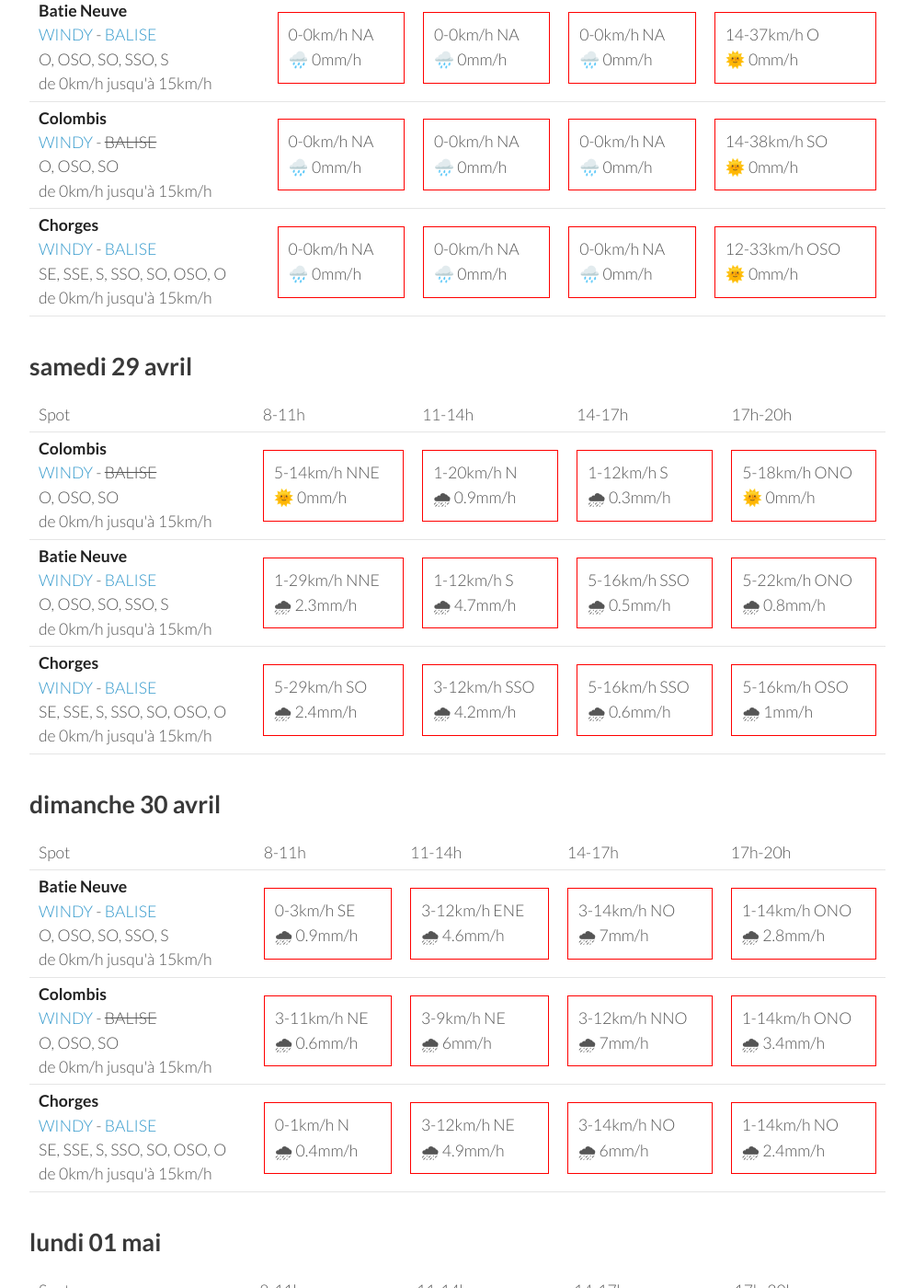
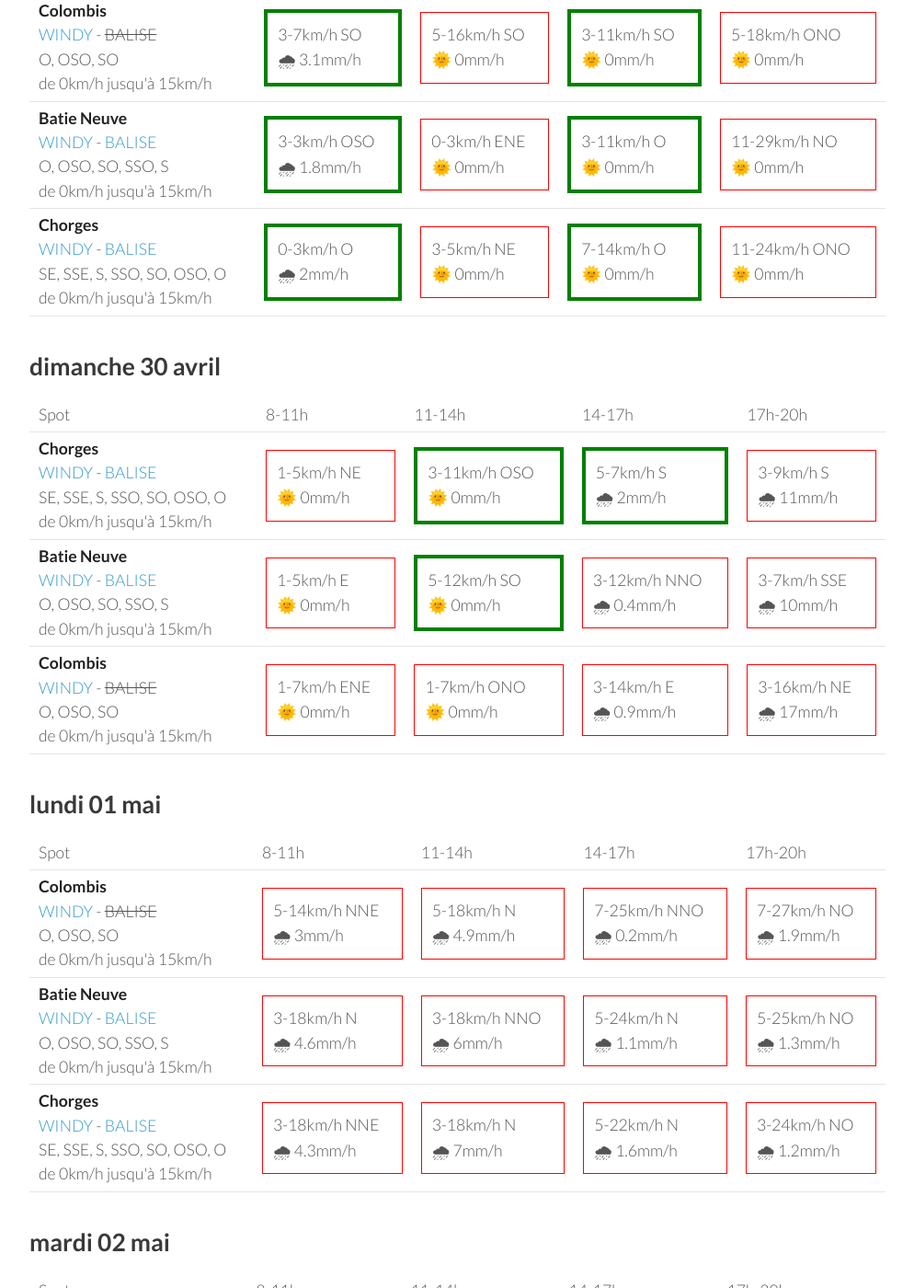
Before and after one commit to parapente-dans-le-nord/parapente-dans-le-nord.github.io, a Jekyll site: the page built from serre_poncon.markdown, in a window 1280 px wide and 1400 px high, scrolled down 373 px. Shown: the whole window at 92% size, without its empty margins (26-1020 px from the left). Built offline with Jekyll 4.4.1, drawn with Linux system fonts in a browser that asks for light colours; some of the changed text lies outside the part shown.

Commit message:
update index.markdown

```diff
--- a/serre_poncon.markdown
+++ b/serre_poncon.markdown
@@ -7,51 +7,8 @@ title:  "Tous les spots"
 {: .links}
 
 # Prevision Windy, modèle Arome
-page mise à jour le vendredi 28 avril 22:31
+page mise à jour le samedi 29 avril 06:31
 
-## vendredi 28 avril
-
-{::nomarkdown}
-<table>
-  <tbody>
-    <tr>
-      <td>Spot</td>
-      <td>8-11h</td>
-      <td>11-14h</td>
-      <td>14-17h</td>
-      <td>17h-20h</td>
-    </tr>
-<tr>
-        <td><strong>Batie Neuve</strong><br><a href="https://windy.com/44.584/6.236?44.559,6.262,10,m:eTtagly">WINDY</a> - <span class=""><a href="https://www.openwindmap.org/PP554">BALISE</a> </span><br> <span class="vent-favorable">O, OSO, SO, SSO, S</span><br><span class="force-vent">de 0km/h jusqu'à 15km/h</span> </td>
-
-            <td><div class="not-flyable"><p>0-0km/h NA</p><p>🌧️ 0mm/h</p></div></td>
-            <td><div class="not-flyable"><p>0-0km/h NA</p><p>🌧️ 0mm/h</p></div></td>
-            <td><div class="not-flyable"><p>0-0km/h NA</p><p>🌧️ 0mm/h</p></div></td>
-            <td><div class="not-flyable"><p>14-37km/h O</p><p>🌞 0mm/h</p></div></td>
-
-    </tr>
-<tr>
-        <td><strong>Colombis</strong><br><a href="https://windy.com/44.494/6.216?44.559,6.262,10">WINDY</a> - <span class="no-balise"> BALISE </span><br> <span class="vent-favorable">O, OSO, SO</span><br><span class="force-vent">de 0km/h jusqu'à 15km/h</span> </td>
-
-            <td><div class="not-flyable"><p>0-0km/h NA</p><p>🌧️ 0mm/h</p></div></td>
-            <td><div class="not-flyable"><p>0-0km/h NA</p><p>🌧️ 0mm/h</p></div></td>
-            <td><div class="not-flyable"><p>0-0km/h NA</p><p>🌧️ 0mm/h</p></div></td>
-            <td><div class="not-flyable"><p>14-38km/h SO</p><p>🌞 0mm/h</p></div></td>
-
-    </tr>
-<tr>
-        <td><strong>Chorges</strong><br><a href="https://windy.com/44.578/6.280?44.559,6.262,10">WINDY</a> - <span class=""><a href="https://www.openwindmap.org/PP554">BALISE</a> </span><br> <span class="vent-favorable">SE, SSE, S, SSO, SO, OSO, O</span><br><span class="force-vent">de 0km/h jusqu'à 15km/h</span> </td>
-
-            <td><div class="not-flyable"><p>0-0km/h NA</p><p>🌧️ 0mm/h</p></div></td>
-            <td><div class="not-flyable"><p>0-0km/h NA</p><p>🌧️ 0mm/h</p></div></td>
-            <td><div class="not-flyable"><p>0-0km/h NA</p><p>🌧️ 0mm/h</p></div></td>
-            <td><div class="not-flyable"><p>12-33km/h OSO</p><p>🌞 0mm/h</p></div></td>
-
-    </tr>
-
-</tbody>
-</table>
-{:/}
 ## samedi 29 avril
 
 {::nomarkdown}
@@ -67,9 +24,9 @@ page mise à jour le vendredi 28 avril 22:31
 <tr>
         <td><strong>Colombis</strong><br><a href="https://windy.com/44.494/6.216?44.559,6.262,10">WINDY</a> - <span class="no-balise"> BALISE </span><br> <span class="vent-favorable">O, OSO, SO</span><br><span class="force-vent">de 0km/h jusqu'à 15km/h</span> </td>
 
-            <td><div class="not-flyable"><p>5-14km/h NNE</p><p>🌞 0mm/h</p></div></td>
-            <td><div class="not-flyable"><p>1-20km/h N</p><p>🌧 0.9mm/h</p></div></td>
-            <td><div class="not-flyable"><p>1-12km/h S</p><p>🌧 0.3mm/h</p></div></td>
+            <td><div class="flyable"><p>3-7km/h SO</p><p>🌧 3.1mm/h</p></div></td>
+            <td><div class="not-flyable"><p>5-16km/h SO</p><p>🌞 0mm/h</p></div></td>
+            <td><div class="flyable"><p>3-11km/h SO</p><p>🌞 0mm/h</p></div></td>
             <td><div class="not-flyable"><p>5-18km/h ONO</p><p>🌞 0mm/h</p></div></td>
 
 
@@ -77,20 +34,20 @@ page mise à jour le vendredi 28 avril 22:31
 <tr>
         <td><strong>Batie Neuve</strong><br><a href="https://windy.com/44.584/6.236?44.559,6.262,10,m:eTtagly">WINDY</a> - <span class=""><a href="https://www.openwindmap.org/PP554">BALISE</a> </span><br> <span class="vent-favorable">O, OSO, SO, SSO, S</span><br><span class="force-vent">de 0km/h jusqu'à 15km/h</span> </td>
 
-            <td><div class="not-flyable"><p>1-29km/h NNE</p><p>🌧 2.3mm/h</p></div></td>
-            <td><div class="not-flyable"><p>1-12km/h S</p><p>🌧 4.7mm/h</p></div></td>
-            <td><div class="not-flyable"><p>5-16km/h SSO</p><p>🌧 0.5mm/h</p></div></td>
-            <td><div class="not-flyable"><p>5-22km/h ONO</p><p>🌧 0.8mm/h</p></div></td>
+            <td><div class="flyable"><p>3-3km/h OSO</p><p>🌧 1.8mm/h</p></div></td>
+            <td><div class="not-flyable"><p>0-3km/h ENE</p><p>🌞 0mm/h</p></div></td>
+            <td><div class="flyable"><p>3-11km/h O</p><p>🌞 0mm/h</p></div></td>
+            <td><div class="not-flyable"><p>11-29km/h NO</p><p>🌞 0mm/h</p></div></td>
 
 
     </tr>
 <tr>
         <td><strong>Chorges</strong><br><a href="https://windy.com/44.578/6.280?44.559,6.262,10">WINDY</a> - <span class=""><a href="https://www.openwindmap.org/PP554">BALISE</a> </span><br> <span class="vent-favorable">SE, SSE, S, SSO, SO, OSO, O</span><br><span class="force-vent">de 0km/h jusqu'à 15km/h</span> </td>
 
-            <td><div class="not-flyable"><p>5-29km/h SO</p><p>🌧 2.4mm/h</p></div></td>
-            <td><div class="not-flyable"><p>3-12km/h SSO</p><p>🌧 4.2mm/h</p></div></td>
-            <td><div class="not-flyable"><p>5-16km/h SSO</p><p>🌧 0.6mm/h</p></div></td>
-            <td><div class="not-flyable"><p>5-16km/h OSO</p><p>🌧 1mm/h</p></div></td>
+            <td><div class="flyable"><p>0-3km/h O</p><p>🌧 2mm/h</p></div></td>
+            <td><div class="not-flyable"><p>3-5km/h NE</p><p>🌞 0mm/h</p></div></td>
+            <td><div class="flyable"><p>7-14km/h O</p><p>🌞 0mm/h</p></div></td>
+            <td><div class="not-flyable"><p>11-24km/h ONO</p><p>🌞 0mm/h</p></div></td>
 
 
     </tr>
@@ -111,32 +68,32 @@ page mise à jour le vendredi 28 avril 22:31
       <td>17h-20h</td>
     </tr>
 <tr>
+        <td><strong>Chorges</strong><br><a href="https://windy.com/44.578/6.280?44.559,6.262,10">WINDY</a> - <span class=""><a href="https://www.openwindmap.org/PP554">BALISE</a> </span><br> <span class="vent-favorable">SE, SSE, S, SSO, SO, OSO, O</span><br><span class="force-vent">de 0km/h jusqu'à 15km/h</span> </td>
+
+            <td><div class="not-flyable"><p>1-5km/h NE</p><p>🌞 0mm/h</p></div></td>
+            <td><div class="flyable"><p>3-11km/h OSO</p><p>🌞 0mm/h</p></div></td>
+            <td><div class="flyable"><p>5-7km/h S</p><p>🌧 2mm/h</p></div></td>
+            <td><div class="not-flyable"><p>3-9km/h S</p><p>🌧 11mm/h</p></div></td>
+
+
+    </tr>
+<tr>
         <td><strong>Batie Neuve</strong><br><a href="https://windy.com/44.584/6.236?44.559,6.262,10,m:eTtagly">WINDY</a> - <span class=""><a href="https://www.openwindmap.org/PP554">BALISE</a> </span><br> <span class="vent-favorable">O, OSO, SO, SSO, S</span><br><span class="force-vent">de 0km/h jusqu'à 15km/h</span> </td>
 
-            <td><div class="not-flyable"><p>0-3km/h SE</p><p>🌧 0.9mm/h</p></div></td>
-            <td><div class="not-flyable"><p>3-12km/h ENE</p><p>🌧 4.6mm/h</p></div></td>
-            <td><div class="not-flyable"><p>3-14km/h NO</p><p>🌧 7mm/h</p></div></td>
-            <td><div class="not-flyable"><p>1-14km/h ONO</p><p>🌧 2.8mm/h</p></div></td>
+            <td><div class="not-flyable"><p>1-5km/h E</p><p>🌞 0mm/h</p></div></td>
+            <td><div class="flyable"><p>5-12km/h SO</p><p>🌞 0mm/h</p></div></td>
+            <td><div class="not-flyable"><p>3-12km/h NNO</p><p>🌧 0.4mm/h</p></div></td>
+            <td><div class="not-flyable"><p>3-7km/h SSE</p><p>🌧 10mm/h</p></div></td>
 
 
     </tr>
 <tr>
         <td><strong>Colombis</strong><br><a href="https://windy.com/44.494/6.216?44.559,6.262,10">WINDY</a> - <span class="no-balise"> BALISE </span><br> <span class="vent-favorable">O, OSO, SO</span><br><span class="force-vent">de 0km/h jusqu'à 15km/h</span> </td>
 
-            <td><div class="not-flyable"><p>3-11km/h NE</p><p>🌧 0.6mm/h</p></div></td>
-            <td><div class="not-flyable"><p>3-9km/h NE</p><p>🌧 6mm/h</p></div></td>
-            <td><div class="not-flyable"><p>3-12km/h NNO</p><p>🌧 7mm/h</p></div></td>
-            <td><div class="not-flyable"><p>1-14km/h ONO</p><p>🌧 3.4mm/h</p></div></td>
-
-
-    </tr>
-<tr>
-        <td><strong>Chorges</strong><br><a href="https://windy.com/44.578/6.280?44.559,6.262,10">WINDY</a> - <span class=""><a href="https://www.openwindmap.org/PP554">BALISE</a> </span><br> <span class="vent-favorable">SE, SSE, S, SSO, SO, OSO, O</span><br><span class="force-vent">de 0km/h jusqu'à 15km/h</span> </td>
-
-            <td><div class="not-flyable"><p>0-1km/h N</p><p>🌧 0.4mm/h</p></div></td>
-            <td><div class="not-flyable"><p>3-12km/h NE</p><p>🌧 4.9mm/h</p></div></td>
-            <td><div class="not-flyable"><p>3-14km/h NO</p><p>🌧 6mm/h</p></div></td>
-            <td><div class="not-flyable"><p>1-14km/h NO</p><p>🌧 2.4mm/h</p></div></td>
+            <td><div class="not-flyable"><p>1-7km/h ENE</p><p>🌞 0mm/h</p></div></td>
+            <td><div class="not-flyable"><p>1-7km/h ONO</p><p>🌞 0mm/h</p></div></td>
+            <td><div class="not-flyable"><p>3-14km/h E</p><p>🌧 0.9mm/h</p></div></td>
+            <td><div class="not-flyable"><p>3-16km/h NE</p><p>🌧 17mm/h</p></div></td>
 
 
     </tr>
@@ -157,32 +114,32 @@ page mise à jour le vendredi 28 avril 22:31
       <td>17h-20h</td>
     </tr>
 <tr>
-        <td><strong>Chorges</strong><br><a href="https://windy.com/44.578/6.280?44.559,6.262,10">WINDY</a> - <span class=""><a href="https://www.openwindmap.org/PP554">BALISE</a> </span><br> <span class="vent-favorable">SE, SSE, S, SSO, SO, OSO, O</span><br><span class="force-vent">de 0km/h jusqu'à 15km/h</span> </td>
+        <td><strong>Colombis</strong><br><a href="https://windy.com/44.494/6.216?44.559,6.262,10">WINDY</a> - <span class="no-balise"> BALISE </span><br> <span class="vent-favorable">O, OSO, SO</span><br><span class="force-vent">de 0km/h jusqu'à 15km/h</span> </td>
 
-            <td><div class="not-flyable"><p>1-12km/h NNE</p><p>🌧 1.5mm/h</p></div></td>
-            <td><div class="not-flyable"><p>0-18km/h SE</p><p>🌧 1.3mm/h</p></div></td>
-            <td><div class="not-flyable"><p>3-22km/h NNO</p><p>🌧 0.3mm/h</p></div></td>
-            <td><div class="not-flyable"><p>1-25km/h NE</p><p>🌧 1.2mm/h</p></div></td>
+            <td><div class="not-flyable"><p>5-14km/h NNE</p><p>🌧 3mm/h</p></div></td>
+            <td><div class="not-flyable"><p>5-18km/h N</p><p>🌧 4.9mm/h</p></div></td>
+            <td><div class="not-flyable"><p>7-25km/h NNO</p><p>🌧 0.2mm/h</p></div></td>
+            <td><div class="not-flyable"><p>7-27km/h NO</p><p>🌧 1.9mm/h</p></div></td>
 
 
     </tr>
 <tr>
         <td><strong>Batie Neuve</strong><br><a href="https://windy.com/44.584/6.236?44.559,6.262,10,m:eTtagly">WINDY</a> - <span class=""><a href="https://www.openwindmap.org/PP554">BALISE</a> </span><br> <span class="vent-favorable">O, OSO, SO, SSO, S</span><br><span class="force-vent">de 0km/h jusqu'à 15km/h</span> </td>
 
-            <td><div class="not-flyable"><p>1-12km/h N</p><p>🌧 1.3mm/h</p></div></td>
-            <td><div class="not-flyable"><p>0-18km/h OSO</p><p>🌧 0.6mm/h</p></div></td>
-            <td><div class="not-flyable"><p>5-22km/h NNO</p><p>🌧 0.3mm/h</p></div></td>
-            <td><div class="not-flyable"><p>1-24km/h NNO</p><p>🌧 0.7mm/h</p></div></td>
+            <td><div class="not-flyable"><p>3-18km/h N</p><p>🌧 4.6mm/h</p></div></td>
+            <td><div class="not-flyable"><p>3-18km/h NNO</p><p>🌧 6mm/h</p></div></td>
+            <td><div class="not-flyable"><p>5-24km/h N</p><p>🌧 1.1mm/h</p></div></td>
+            <td><div class="not-flyable"><p>5-25km/h NO</p><p>🌧 1.3mm/h</p></div></td>
 
 
     </tr>
 <tr>
-        <td><strong>Colombis</strong><br><a href="https://windy.com/44.494/6.216?44.559,6.262,10">WINDY</a> - <span class="no-balise"> BALISE </span><br> <span class="vent-favorable">O, OSO, SO</span><br><span class="force-vent">de 0km/h jusqu'à 15km/h</span> </td>
+        <td><strong>Chorges</strong><br><a href="https://windy.com/44.578/6.280?44.559,6.262,10">WINDY</a> - <span class=""><a href="https://www.openwindmap.org/PP554">BALISE</a> </span><br> <span class="vent-favorable">SE, SSE, S, SSO, SO, OSO, O</span><br><span class="force-vent">de 0km/h jusqu'à 15km/h</span> </td>
 
-            <td><div class="not-flyable"><p>0-14km/h N</p><p>🌧 2.3mm/h</p></div></td>
-            <td><div class="not-flyable"><p>3-18km/h N</p><p>🌧 0.2mm/h</p></div></td>
-            <td><div class="not-flyable"><p>9-27km/h NNO</p><p>🌧 0.3mm/h</p></div></td>
-            <td><div class="not-flyable"><p>5-27km/h NNE</p><p>🌧 1.5mm/h</p></div></td>
+            <td><div class="not-flyable"><p>3-18km/h NNE</p><p>🌧 4.3mm/h</p></div></td>
+            <td><div class="not-flyable"><p>3-18km/h N</p><p>🌧 7mm/h</p></div></td>
+            <td><div class="not-flyable"><p>5-22km/h N</p><p>🌧 1.6mm/h</p></div></td>
+            <td><div class="not-flyable"><p>3-24km/h NO</p><p>🌧 1.2mm/h</p></div></td>
 
 
     </tr>
@@ -205,8 +162,8 @@ page mise à jour le vendredi 28 avril 22:31
 <tr>
         <td><strong>Batie Neuve</strong><br><a href="https://windy.com/44.584/6.236?44.559,6.262,10,m:eTtagly">WINDY</a> - <span class=""><a href="https://www.openwindmap.org/PP554">BALISE</a> </span><br> <span class="vent-favorable">O, OSO, SO, SSO, S</span><br><span class="force-vent">de 0km/h jusqu'à 15km/h</span> </td>
 
-            <td><div class="not-flyable"><p>3-24km/h NNO</p><p>🌞 0mm/h</p></div></td>
-            <td><div class="not-flyable"><p>3-22km/h NNO</p><p>🌞 0mm/h</p></div></td>
+            <td><div class="not-flyable"><p>5-27km/h N</p><p>🌞 0mm/h</p></div></td>
+            <td><div class="not-flyable"><p>5-25km/h NNO</p><p>🌞 0mm/h</p></div></td>
             <td><div class="not-flyable"><p>5-27km/h NNO</p><p>🌞 0mm/h</p></div></td>
             <td><div class="not-flyable"><p>9-33km/h NNO</p><p>🌞 0mm/h</p></div></td>
 
@@ -215,8 +172,8 @@ page mise à jour le vendredi 28 avril 22:31
 <tr>
         <td><strong>Colombis</strong><br><a href="https://windy.com/44.494/6.216?44.559,6.262,10">WINDY</a> - <span class="no-balise"> BALISE </span><br> <span class="vent-favorable">O, OSO, SO</span><br><span class="force-vent">de 0km/h jusqu'à 15km/h</span> </td>
 
-            <td><div class="not-flyable"><p>3-16km/h NNO</p><p>🌞 0mm/h</p></div></td>
-            <td><div class="not-flyable"><p>5-20km/h NNO</p><p>🌞 0mm/h</p></div></td>
+            <td><div class="not-flyable"><p>3-20km/h N</p><p>🌞 0mm/h</p></div></td>
+            <td><div class="not-flyable"><p>5-24km/h NNO</p><p>🌞 0mm/h</p></div></td>
             <td><div class="not-flyable"><p>7-27km/h NNO</p><p>🌞 0mm/h</p></div></td>
             <td><div class="not-flyable"><p>11-35km/h NNO</p><p>🌧 0.2mm/h</p></div></td>
 
@@ -225,8 +182,8 @@ page mise à jour le vendredi 28 avril 22:31
 <tr>
         <td><strong>Chorges</strong><br><a href="https://windy.com/44.578/6.280?44.559,6.262,10">WINDY</a> - <span class=""><a href="https://www.openwindmap.org/PP554">BALISE</a> </span><br> <span class="vent-favorable">SE, SSE, S, SSO, SO, OSO, O</span><br><span class="force-vent">de 0km/h jusqu'à 15km/h</span> </td>
 
-            <td><div class="not-flyable"><p>3-24km/h NNE</p><p>🌞 0mm/h</p></div></td>
-            <td><div class="not-flyable"><p>3-24km/h NNE</p><p>🌞 0mm/h</p></div></td>
+            <td><div class="not-flyable"><p>5-29km/h NNE</p><p>🌞 0mm/h</p></div></td>
+            <td><div class="not-flyable"><p>3-27km/h N</p><p>🌞 0mm/h</p></div></td>
             <td><div class="not-flyable"><p>5-27km/h N</p><p>🌞 0mm/h</p></div></td>
             <td><div class="not-flyable"><p>7-31km/h N</p><p>🌧 0.2mm/h</p></div></td>
 
```
